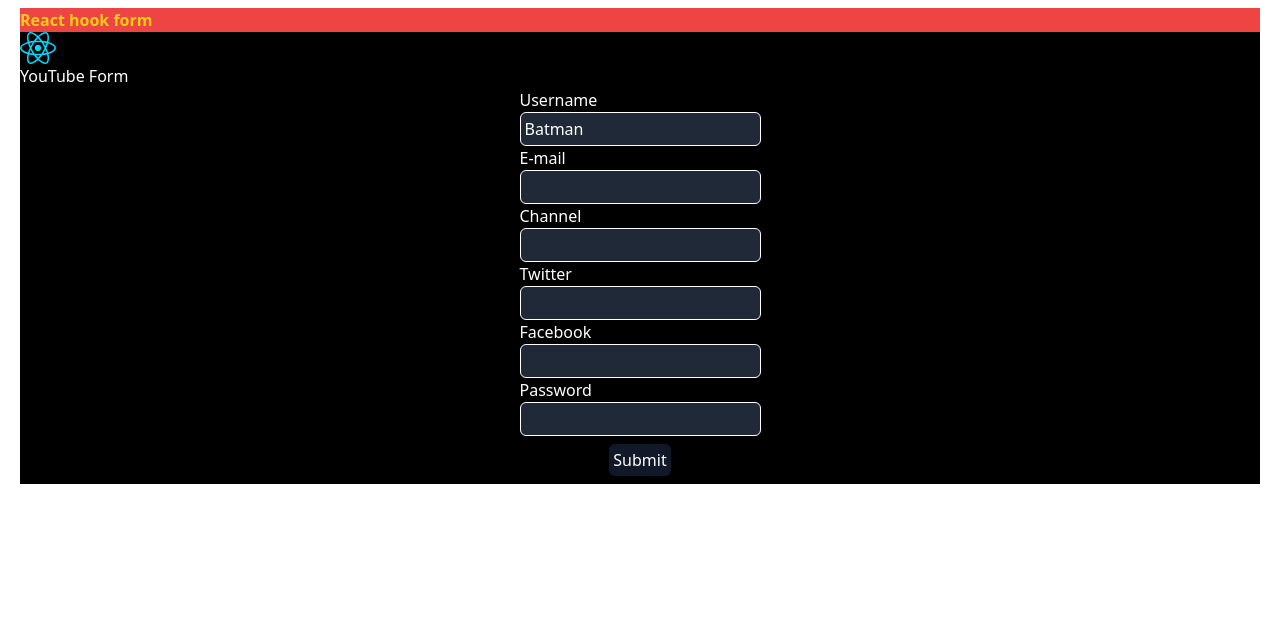
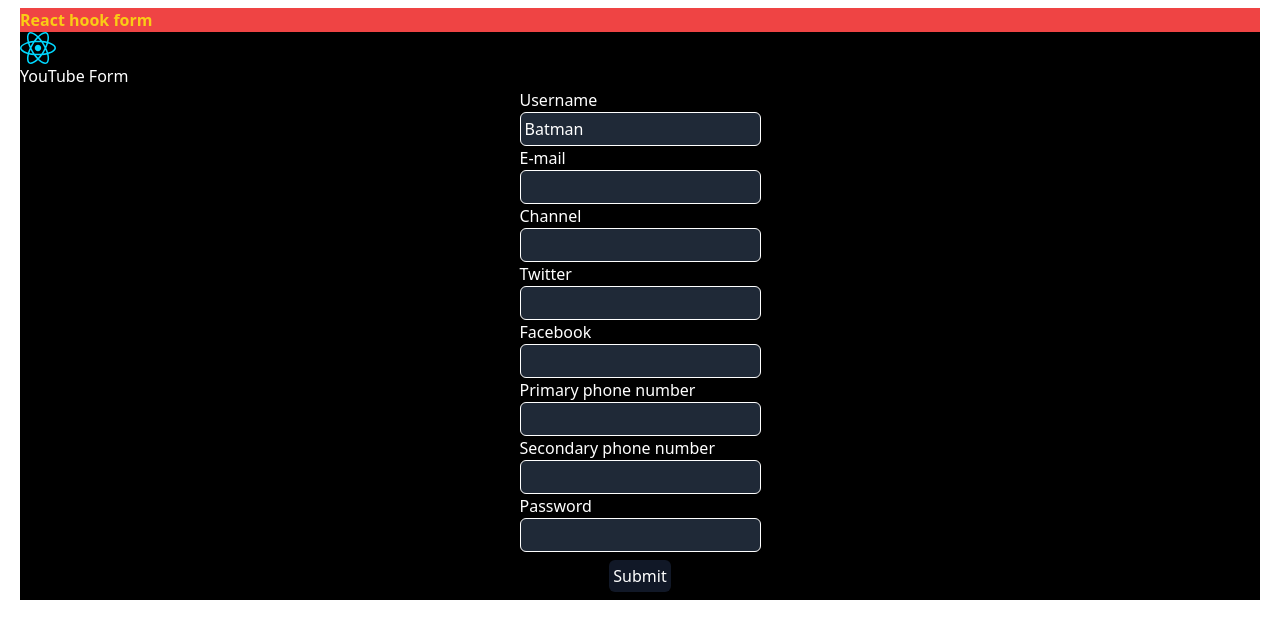
Before and after one commit to SARPAINe/React-hook-form, a React (Vite) app: page / in a window 1280 px wide. Shown: the top 638 px of the page. Built offline with nearby package versions, Linux system fonts and the light colour scheme.

Commit message:
feat: arrays

```diff
--- a/src/components/YouTubeForm.tsx
+++ b/src/components/YouTubeForm.tsx
@@ -10,6 +10,7 @@ type FormValues = {
     twitter: string;
     facebook: string;
   };
+  phoneNumbers: string[];
 };
 
 export const YouTubeForm = () => {
@@ -36,6 +37,7 @@ export const YouTubeForm = () => {
         twitter: "",
         facebook: "",
       },
+      phoneNumbers: ["", ""],
     },
   });
 
@@ -124,6 +126,26 @@ export const YouTubeForm = () => {
             className="border border-white border-solid rounded-md bg-gray-800  focus:outline-none p-1"
           />
         </div>
+        <div className="mx-2 flex flex-col">
+          <label htmlFor="primary-phone">Primary phone number</label>
+          <input
+            type="text"
+            id="primary-phone"
+            {...register("phoneNumbers.0", {
+              required: "Primary phone number is required",
+            })}
+            className="border border-white border-solid rounded-md bg-gray-800  focus:outline-none p-1"
+          />
+        </div>
+        <div className="mx-2 flex flex-col">
+          <label htmlFor="secondary-phone">Secondary phone number</label>
+          <input
+            type="text"
+            id="secondary-phone"
+            {...register("phoneNumbers.1")}
+            className="border border-white border-solid rounded-md bg-gray-800  focus:outline-none p-1"
+          />
+        </div>
         <div className="flex flex-col mx-2">
           <label htmlFor="password">Password</label>
           <input
```
